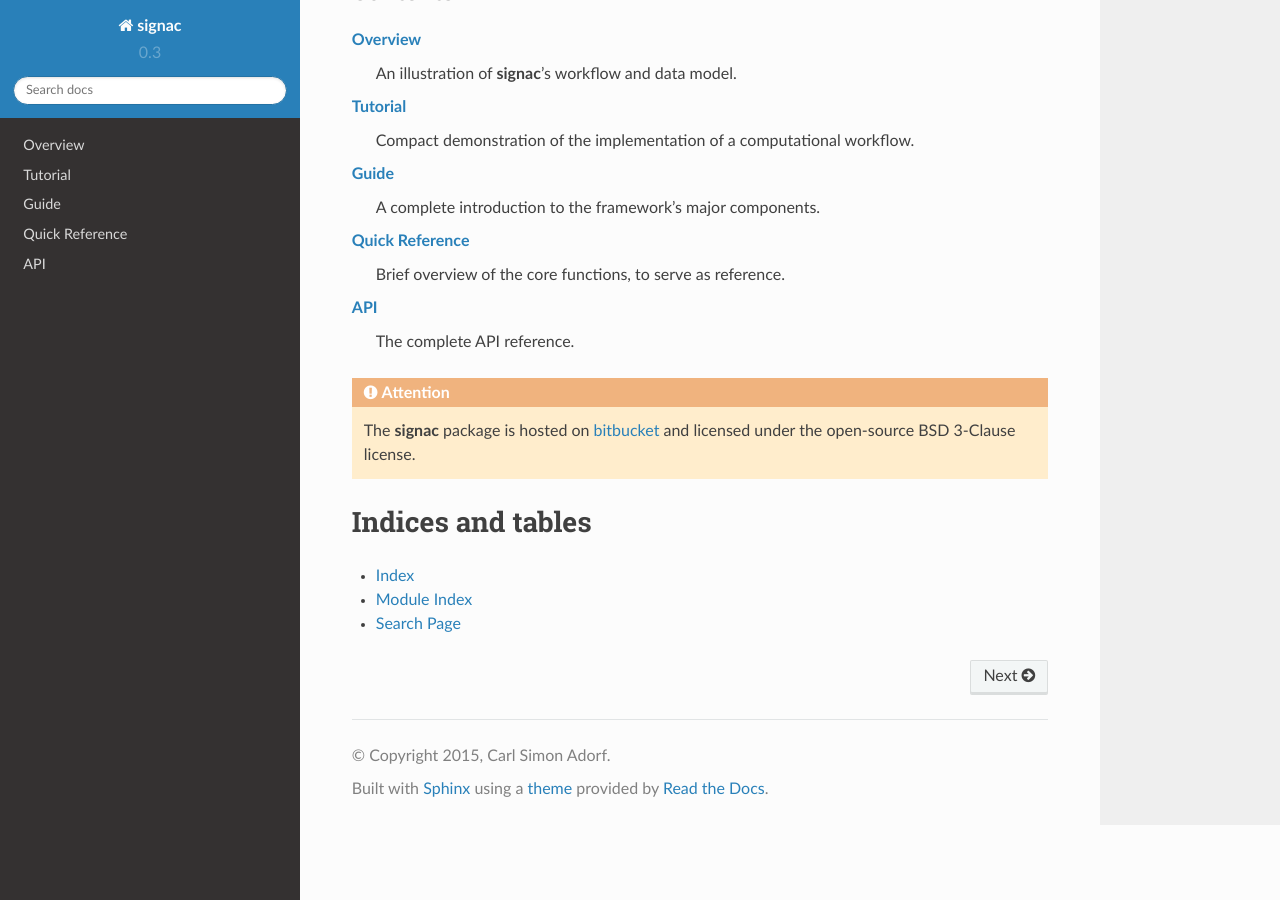
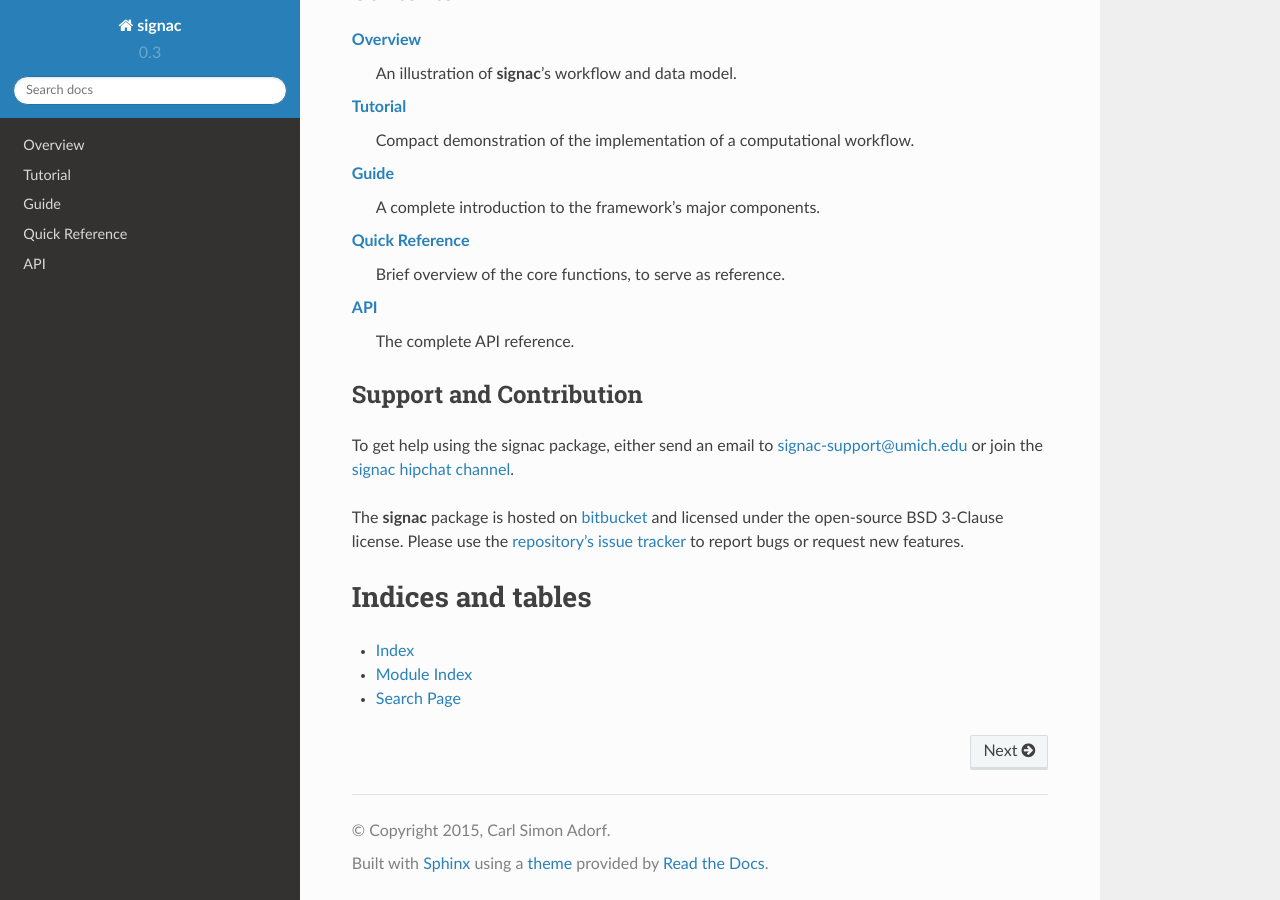
Before and after one commit to glotzerlab/signac, a Sphinx documentation site: the page built from doc/index.rst, in a window 1280 px wide and 900 px high, scrolled down 537 px. Built offline with Sphinx 7.4.7 and the Read the Docs theme 2.0.0, drawn with Linux system fonts in a browser that asks for light colours.

Commit message:
Add links to mailing list, hipchat channel and issue tracker.

```diff
--- a/doc/index.rst
+++ b/doc/index.rst
@@ -31,9 +31,13 @@ Contents
     :ref:`api`
       The complete API reference.
 
-.. attention::
+Support and Contribution
+------------------------
 
-    The **signac** package is hosted on `bitbucket <https://bitbucket.org/glotzer/signac>`_ and licensed under the open-source BSD 3-Clause license.
+To get help using the signac package, either send an email to `signac-support@umich.edu <mailto:signac-support@umich.edu>`_ or join the `signac hipchat channel <https://www.hipchat.com/gGxEbx62Z>`_.
+
+The **signac** package is hosted on `bitbucket <https://bitbucket.org/glotzer/signac>`_ and licensed under the open-source BSD 3-Clause license.
+Please use the `repository's issue tracker <https://bitbucket.org/glotzer/signac/issues?status=new&status=open>`_ to report bugs or request new features.
 
 .. toctree::
    :hidden:
```
